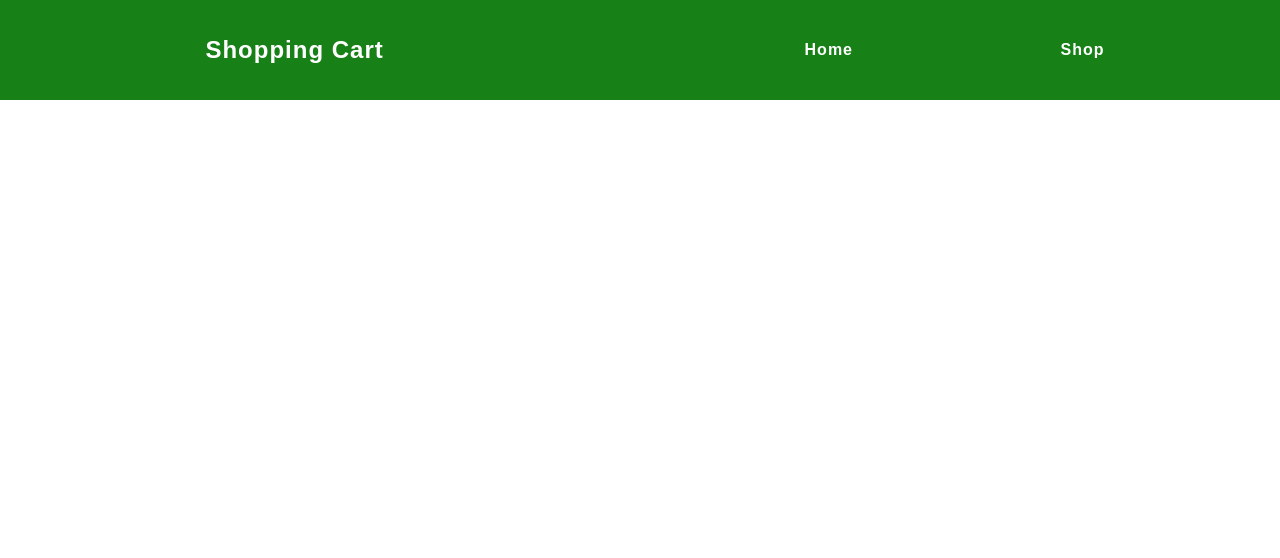
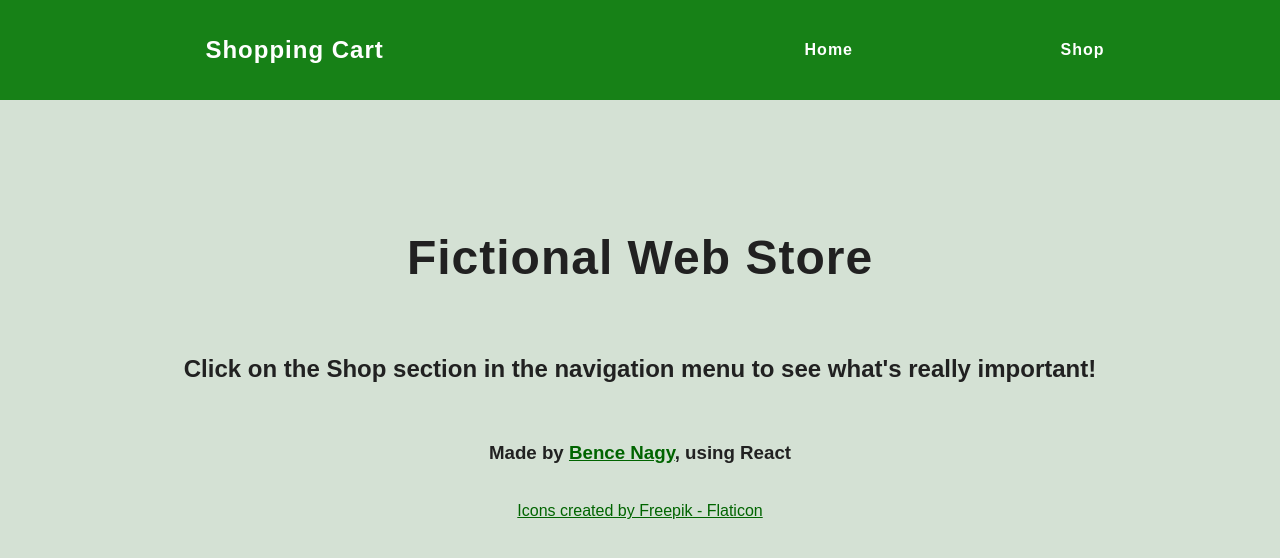
Before and after one commit to nagyb3/shopping-cart, a React (Create React App) app: page / in a window 1280 px wide. Shown: the top 558 px of the page. Built offline with nearby package versions, Linux system fonts and the light colour scheme.

Commit message:
home page

```diff
--- a/src/Components/Home.js
+++ b/src/Components/Home.js
@@ -1,7 +1,15 @@
 import React from "react";
+import "./home.css"
 
 export default function Home() {
     return (
-        <div></div>
+        <div>
+            <div className="home-container">
+                <h1 className="hero">Fictional Web Store</h1>
+                <h2>Click on the Shop section in the navigation menu to see what's really important!</h2>
+                <h3>Made by <a href="https://github.com/nagyb3">Bence Nagy</a>, using React</h3>
+                <a id="icon-created-by" href="https://www.flaticon.com/packs/wildlife-129">Icons created by Freepik - Flaticon</a>
+            </div>
+        </div>
     )
 }
--- /dev/null
+++ b/src/Components/home.css
@@ -0,0 +1,27 @@
+.home-container {
+    padding: 100px;
+    background-color: #d4e1d4;
+    display: flex;
+    flex-direction: column;
+    align-items: center;
+    height: calc(100vh - 100px);
+    box-sizing: border-box;
+    gap: 20px;
+}
+
+h1.hero {
+    font-size: 3rem;
+}
+
+.home-container > * {
+    width: fit-content;
+    color: #212121;
+}
+
+h2 {
+    text-align: center;
+}
+
+a, a#icon-created-by {
+    color: darkgreen;
+}
```
